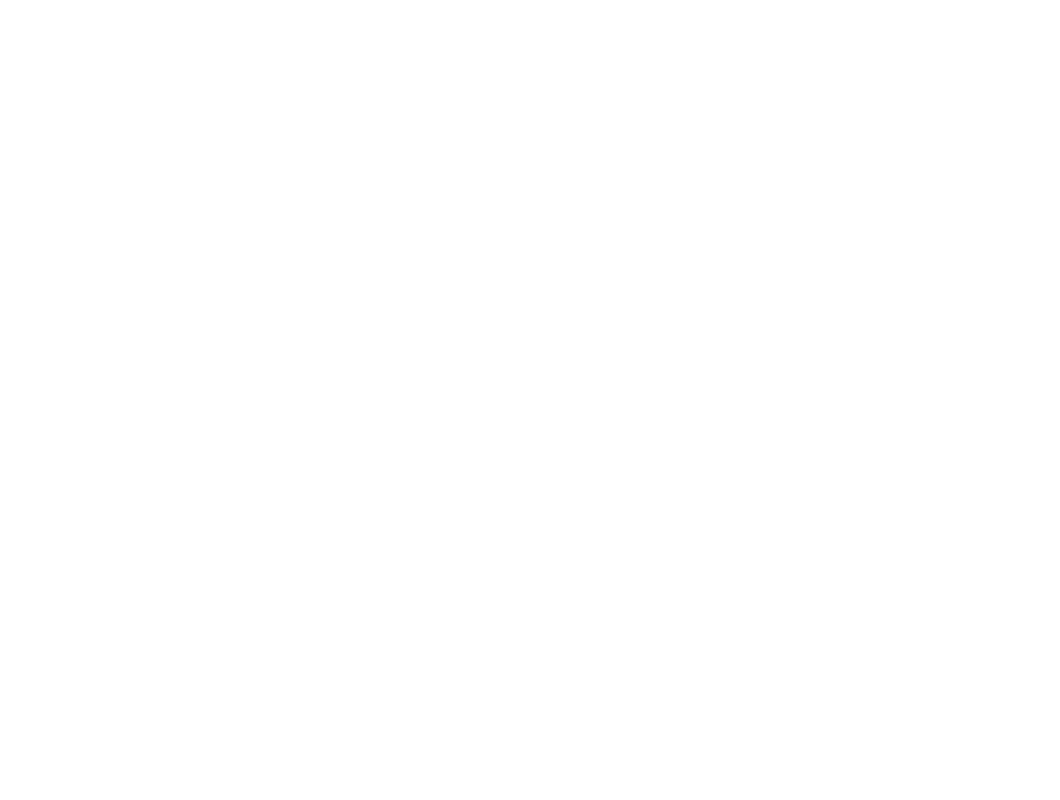
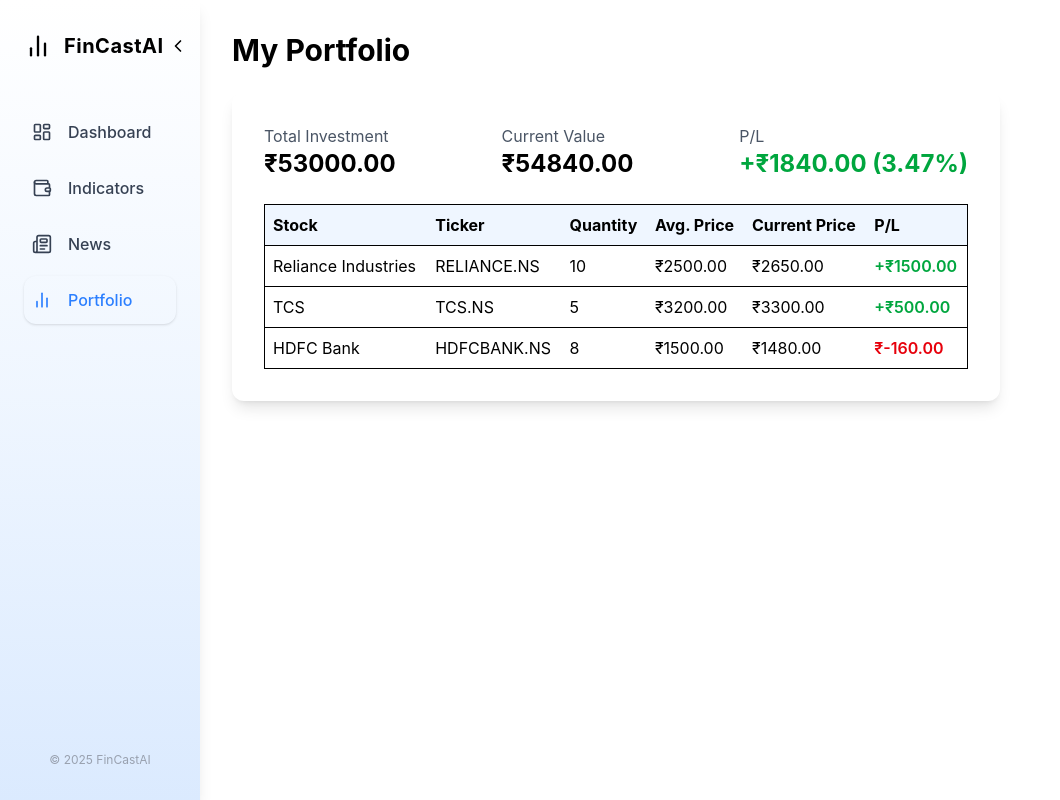
Before and after one commit to shreyuu/FinCastAI, a React (Vite) app in the folder frontend/: page /portfolio in a window 1280 px wide. Before the commit this address had no page. Shown: the whole page, without its empty margins (0-1060 px from the left). Built offline with nearby package versions, Linux system fonts and the light colour scheme.

Commit message:
feat: add Portfolio component and update routing in App for portfolio view

```diff
--- a/frontend/src/App.tsx
+++ b/frontend/src/App.tsx
@@ -1,17 +1,15 @@
 import StockPrediction from "./components/StockPrediction.tsx";
-import SignUpForm from '../src/SignUpForm';
-import SignInPage from '../src/SignIn';
+import SignUpForm from "../src/SignUpForm";
+import SignInPage from "../src/SignIn";
 import NewspaperSec from "./news.tsx";
 import SeggetionSec from "./suggetion.tsx";
-import HomePage from "./HomePage.tsx"
+import HomePage from "./HomePage.tsx";
 import StockAnalyzer from "./Indicator.tsx";
+import Portfolio from "./Portfolio";
 //import SignupForm from "./components/tp.tsx";
-import { BrowserRouter as Router, Routes, Route } from 'react-router-dom';
+import { BrowserRouter as Router, Routes, Route } from "react-router-dom";
 function App() {
   return (
-    // <div className="p-6">
-    //   <StockAnalyzer/>
-    // </div>
     <Router>
       <Routes>
         <Route path="/about" element={<SignUpForm />} />
@@ -21,6 +19,7 @@
         <Route path="/news" element={<NewspaperSec />} />
         <Route path="/suggetion" element={<SeggetionSec />} />
         <Route path="/StockAnalyzer" element={<StockAnalyzer />} />
+        <Route path="/portfolio" element={<Portfolio />} />
       </Routes>
     </Router>
   );
--- /dev/null
+++ b/frontend/src/Portfolio.tsx
@@ -0,0 +1,88 @@
+import { useEffect, useState } from "react";
+import Sidebar from "./components/Sidebar";
+
+interface PortfolioStock {
+  name: string;
+  ticker: string;
+  quantity: number;
+  avgPrice: number;
+  currentPrice: number;
+}
+
+const mockPortfolio: PortfolioStock[] = [
+  { name: "Reliance Industries", ticker: "RELIANCE.NS", quantity: 10, avgPrice: 2500, currentPrice: 2650 },
+  { name: "TCS", ticker: "TCS.NS", quantity: 5, avgPrice: 3200, currentPrice: 3300 },
+  { name: "HDFC Bank", ticker: "HDFCBANK.NS", quantity: 8, avgPrice: 1500, currentPrice: 1480 },
+];
+
+function Portfolio() {
+  const [portfolio, setPortfolio] = useState<PortfolioStock[]>([]);
+
+  useEffect(() => {
+    // Replace with API call if backend is ready
+    setPortfolio(mockPortfolio);
+  }, []);
+
+  const totalInvestment = portfolio.reduce((sum, stock) => sum + stock.avgPrice * stock.quantity, 0);
+  const currentValue = portfolio.reduce((sum, stock) => sum + stock.currentPrice * stock.quantity, 0);
+  const profitLoss = currentValue - totalInvestment;
+  const profitLossPercent = totalInvestment ? ((profitLoss / totalInvestment) * 100).toFixed(2) : "0.00";
+
+  return (
+    <div className="text-black flex flex-row w-screen h-screen overflow-hidden bg-secondary">
+      <Sidebar />
+      <div className="h-screen w-5/6 flex flex-col overflow-y-scroll bg-secondary border-none p-8">
+        <h1 className="text-3xl font-bold mb-6 text-primary">My Portfolio</h1>
+        <div className="bg-white rounded-xl shadow-lg p-8 w-full max-w-3xl mb-8">
+          <div className="flex justify-between mb-6">
+            <div>
+              <div className="text-gray-600">Total Investment</div>
+              <div className="text-2xl font-bold">₹{totalInvestment.toFixed(2)}</div>
+            </div>
+            <div>
+              <div className="text-gray-600">Current Value</div>
+              <div className="text-2xl font-bold">₹{currentValue.toFixed(2)}</div>
+            </div>
+            <div>
+              <div className="text-gray-600">P/L</div>
+              <div className={`text-2xl font-bold ${profitLoss >= 0 ? "text-green-600" : "text-red-600"}`}>
+                {profitLoss >= 0 ? "+" : ""}₹{profitLoss.toFixed(2)} ({profitLossPercent}%)
+              </div>
+            </div>
+          </div>
+          <table className="w-full text-left border">
+            <thead>
+              <tr className="bg-blue-50">
+                <th className="p-2">Stock</th>
+                <th className="p-2">Ticker</th>
+                <th className="p-2">Quantity</th>
+                <th className="p-2">Avg. Price</th>
+                <th className="p-2">Current Price</th>
+                <th className="p-2">P/L</th>
+              </tr>
+            </thead>
+            <tbody>
+              {portfolio.map((stock) => {
+                const stockPL = (stock.currentPrice - stock.avgPrice) * stock.quantity;
+                return (
+                  <tr key={stock.ticker} className="border-t">
+                    <td className="p-2">{stock.name}</td>
+                    <td className="p-2">{stock.ticker}</td>
+                    <td className="p-2">{stock.quantity}</td>
+                    <td className="p-2">₹{stock.avgPrice.toFixed(2)}</td>
+                    <td className="p-2">₹{stock.currentPrice.toFixed(2)}</td>
+                    <td className={`p-2 font-semibold ${stockPL >= 0 ? "text-green-600" : "text-red-600"}`}>
+                      {stockPL >= 0 ? "+" : ""}₹{stockPL.toFixed(2)}
+                    </td>
+                  </tr>
+                );
+              })}
+            </tbody>
+          </table>
+        </div>
+      </div>
+    </div>
+  );
+}
+
+export default Portfolio;
--- a/frontend/src/components/Sidebar.tsx
+++ b/frontend/src/components/Sidebar.tsx
@@ -6,6 +6,7 @@
   { label: "Dashboard", icon: <LayoutDashboard className="w-5 h-5" />, path: "/dashBoard" },
   { label: "Indicators", icon: <Wallet className="w-5 h-5" />, path: "/StockAnalyzer" },
   { label: "News", icon: <Newspaper className="w-5 h-5" />, path: "/news" },
+  { label: "Portfolio", icon: <BarChart2 className="w-5 h-5" />, path: "/portfolio" }, // Add this line
 ];
 
 const Sidebar = () => {
```
